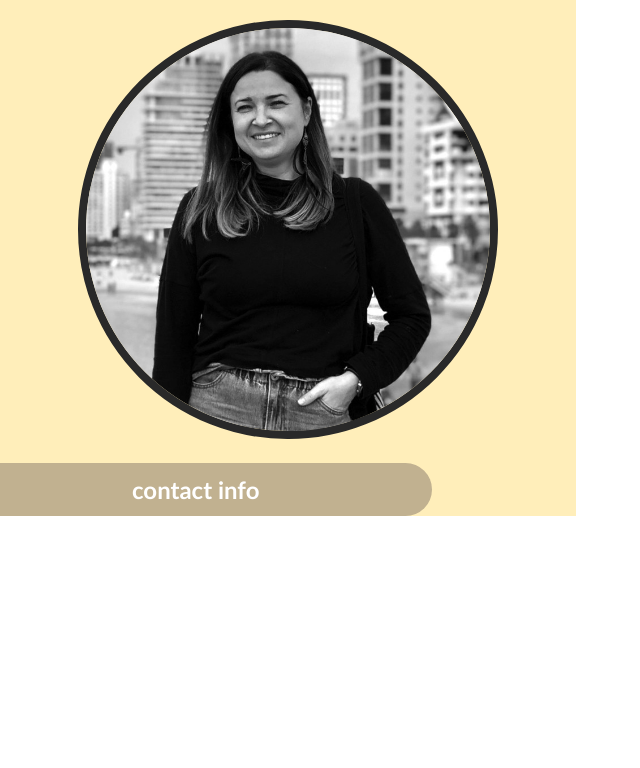
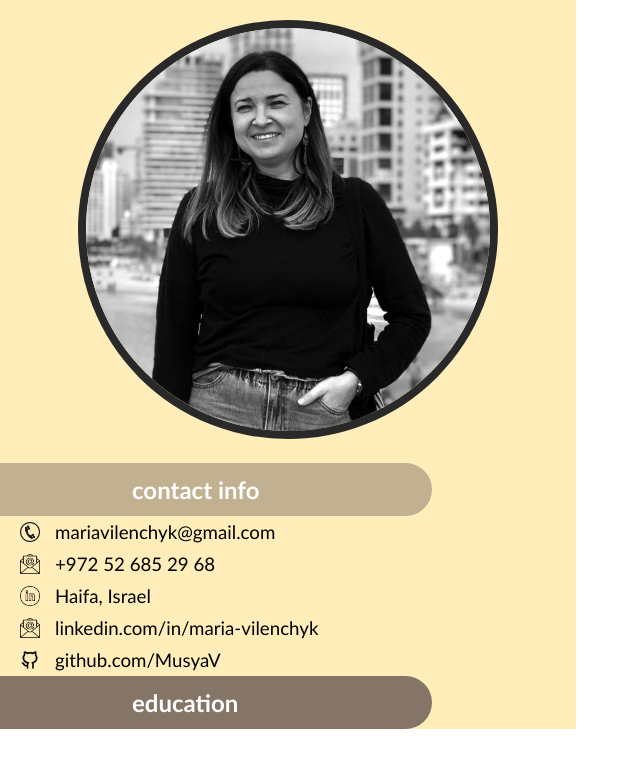
Before and after one commit to MusyaV/rsschool-cv, a plain HTML site: page index.html in a window 1280 px wide. Shown: the whole page, without its empty margins (0-640 px from the left). Drawn offline with Linux system fonts and the light colour scheme.

Commit message:
feat: add contact info

```diff
--- a/index.html
+++ b/index.html
@@ -13,7 +13,31 @@
         <img id="imgMain" src="/rsschool-cv/img/photo2.jpg" alt="" srcset="" />
       </div>
       <div class="light" id="headerInfo">
-        <h2 >contact info</h2>
+        <h2>contact info</h2>
+      </div>
+
+      <div class="itemInfo">
+        <img class="icon" src="/rsschool-cv/img/phone.png" alt="" />
+        <h3>mariavilenchyk@gmail.com</h3>
+      </div>
+      <div class="itemInfo">
+        <img class="icon" src="/rsschool-cv/img/email.png" alt="" />
+        <h3>+972 52 685 29 68</h3>
+      </div>
+      <div class="itemInfo">
+        <img class="icon" src="/rsschool-cv/img/linkedin.png" alt="" />
+        <h3>Haifa, Israel</h3>
+      </div>
+      <div class="itemInfo">
+        <img class="icon" src="/rsschool-cv/img/email.png" alt="" />
+        <h3>linkedin.com/in/maria-vilenchyk</h3>
+      </div>
+      <div class="itemInfo">
+        <img class="icon" src="/rsschool-cv/img/github.png" alt="" />
+        <h3>github.com/MusyaV</h3>
+      </div>
+      <div class="dark" id="headerEdu">
+        <h2>education</h2>
       </div>
     </section>
     <section id="secRight"></section>
--- a/style.css
+++ b/style.css
@@ -22,6 +22,9 @@ body {
 #headerInfo {
   width: 75%;
 }
+#headerEdu {
+  width: 75%;
+}
 .light {
   border-radius: 0px 30px 30px 0px;
   background-color: #c1b190;
@@ -38,3 +41,19 @@ h2 {
   font-family: "Trebuchet MS", "Lucida Sans Unicode", "Lucida Grande",
     "Lucida Sans", Arial, sans-serif;
 }
+.itemInfo{
+    display: flex;
+    align-items: center;
+    gap: 10px;
+    padding-left: 20px;
+}
+.icon{
+width: 20px;
+height: 20px;
+}
+h3{
+    margin: 5px;
+    font-family: "Trebuchet MS", "Lucida Sans Unicode", "Lucida Grande",
+    "Lucida Sans", Arial, sans-serif;
+    font-weight: normal;
+}
```
